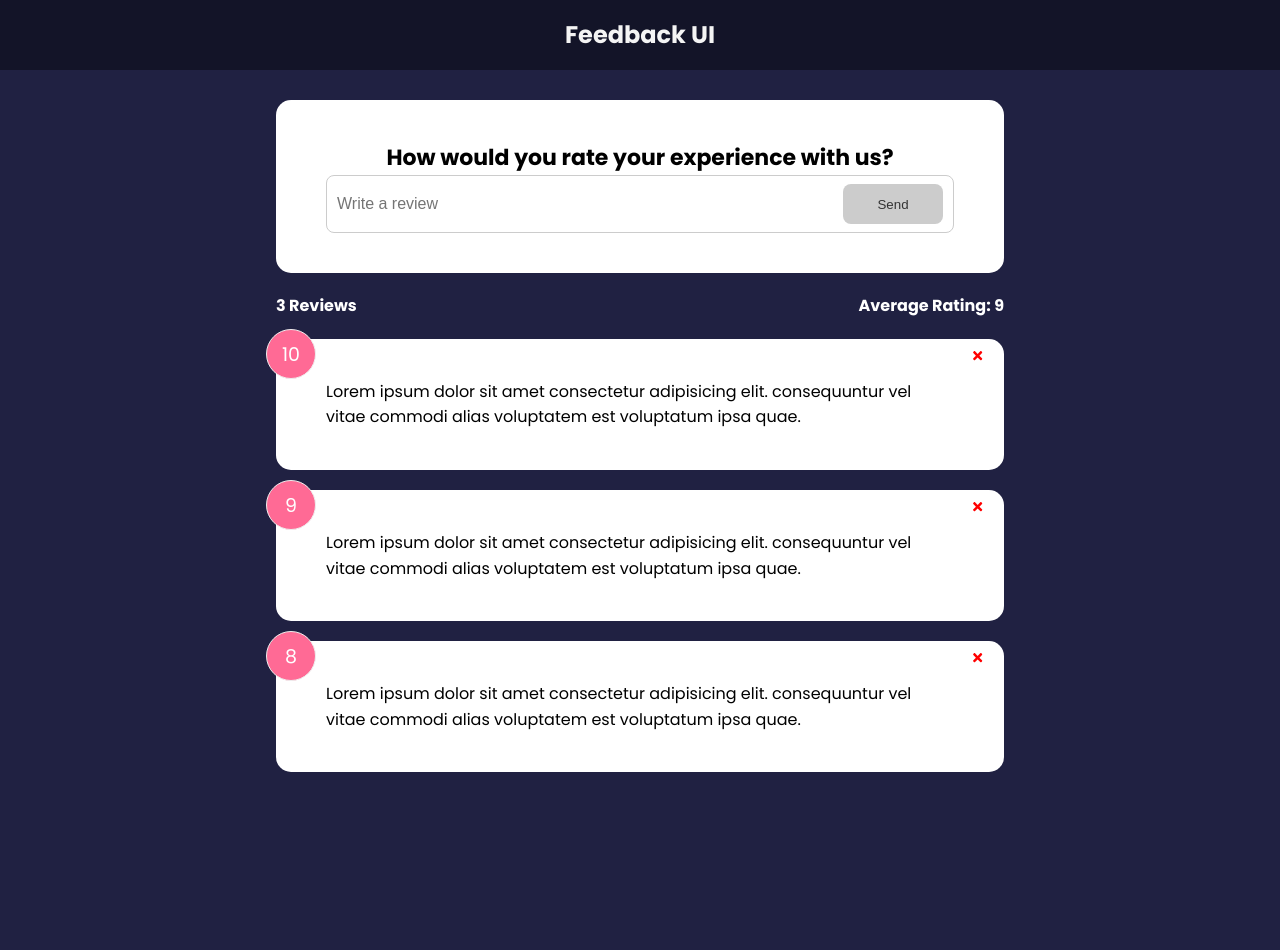
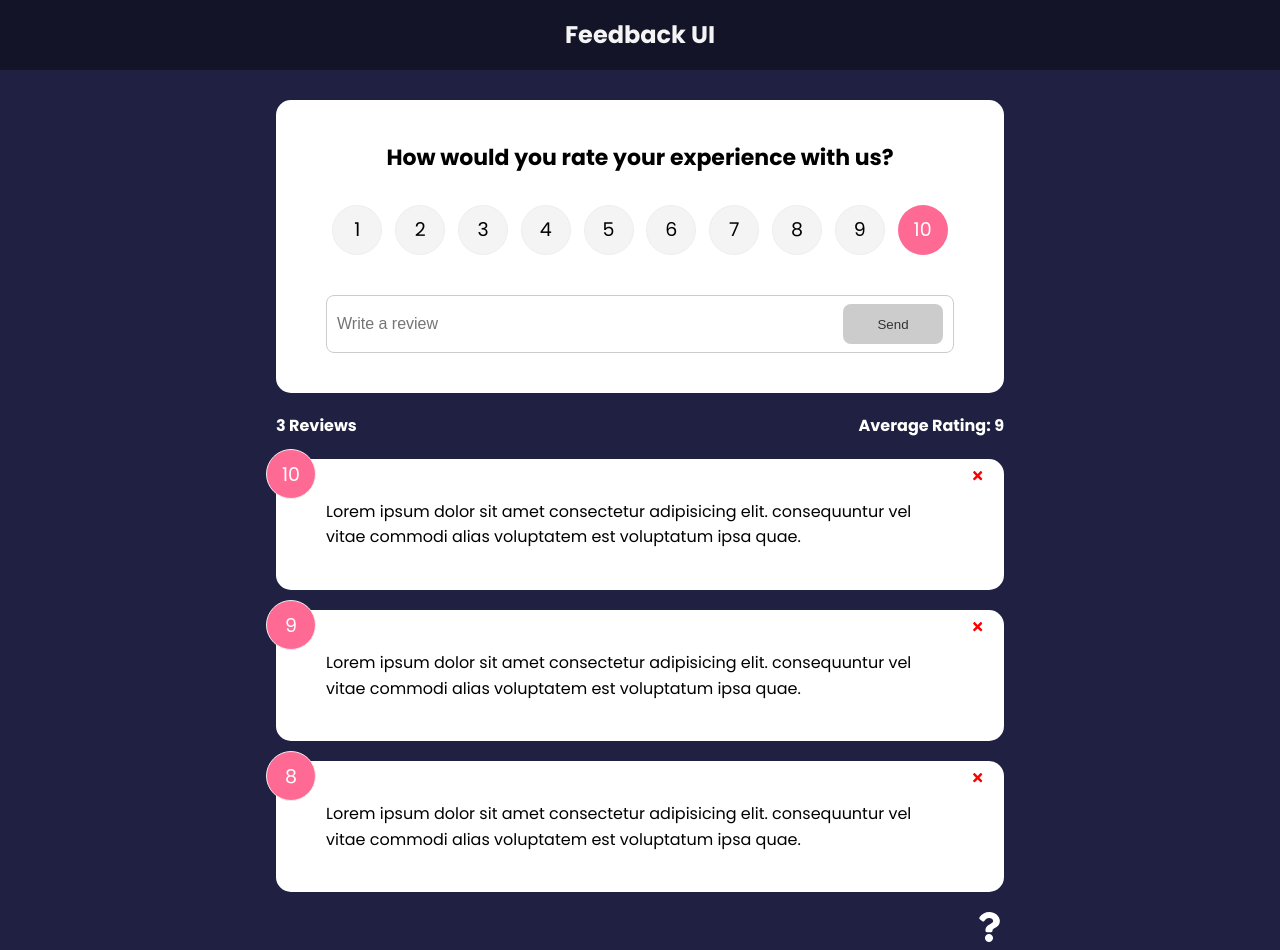
Before and after one commit to Swaniket/feedback-ui, a React (Create React App) app: page / in a window 1280 px wide. Before the commit the page ends 800 px from the top, so only its background shows below. Built offline with nearby package versions, Linux system fonts and the light colour scheme.

Commit message:
Completed Feedback Form & Form Validation

```diff
--- a/package.json
+++ b/package.json
@@ -6,10 +6,13 @@
     "@testing-library/jest-dom": "^5.16.4",
     "@testing-library/react": "^13.3.0",
     "@testing-library/user-event": "^13.5.0",
+    "framer-motion": "^4.1.17",
     "react": "^18.2.0",
     "react-dom": "^18.2.0",
     "react-icons": "^4.4.0",
+    "react-router-dom": "^6.3.0",
     "react-scripts": "5.0.1",
+    "uuid": "^8.3.2",
     "web-vitals": "^2.1.4"
   },
   "scripts": {
--- a/src/App.js
+++ b/src/App.js
@@ -1,10 +1,20 @@
 import { useState } from "react";
+import {
+  BrowserRouter as Router,
+  Routes,
+  Route,
+  NavLink,
+} from "react-router-dom";
+import { v4 as uuidv4 } from "uuid";
 
 import Header from "./componets/Header";
 import FeedbackList from "./componets/FeedbackList";
 import FeedbackStats from "./componets/FeedbackStats";
 import FeedbackForm from "./componets/FeedbackForm";
 import FeedbackData from "./data/FeedbackData";
+import AboutPage from "./pages/AboutPage";
+import AboutIconLink from "./componets/AboutIconLink";
+// import Card from "./componets/shared/Card";
 
 function App() {
   const [feedback, setFeedback] = useState(FeedbackData);
@@ -15,15 +25,46 @@
     }
   };
 
+  const addFeedback = (newFeedback) => {
+    newFeedback.id = uuidv4();
+    setFeedback([newFeedback, ...feedback]);
+  };
+
   return (
-    <>
+    <Router>
       <Header text="Feedback UI" />
       <div className="container">
-        <FeedbackForm />
-        <FeedbackStats feedback={feedback} />
-        <FeedbackList feedback={feedback} handleDelete={deleteFeedback} />
+        <Routes>
+          <Route
+            exact
+            path="/"
+            element={
+              <>
+                <FeedbackForm handleAdd={addFeedback} />
+                <FeedbackStats feedback={feedback} />
+                <FeedbackList
+                  feedback={feedback}
+                  handleDelete={deleteFeedback}
+                />
+                <AboutIconLink />
+              </>
+            }
+          ></Route>
+
+          <Route path="/about" element={<AboutPage />} />
+        </Routes>
+
+        {/* We can use this in the Navigation Bar */}
+        {/* <Card>
+          <NavLink to="/" activeClassName="active">
+            Home
+          </NavLink>
+          <NavLink to="/about" activeClassName="active">
+            About
+          </NavLink>
+        </Card> */}
       </div>
-    </>
+    </Router>
   );
 }
 
--- /dev/null
+++ b/src/componets/AboutIconLink.jsx
@@ -0,0 +1,18 @@
+import { FaQuestion } from "react-icons/fa";
+import { Link } from "react-router-dom";
+
+function AboutIconLink() {
+  return (
+    <div className="about-link">
+      <Link to={{
+        pathname: '/about',
+        // search: '?sort=name',
+        // hash: "#about"
+      }}>
+        <FaQuestion size={30} />
+      </Link>
+    </div>
+  );
+}
+
+export default AboutIconLink;
--- a/src/componets/FeedbackForm.jsx
+++ b/src/componets/FeedbackForm.jsx
@@ -1,32 +1,48 @@
 import { useState } from "react";
+import RatingSelect from "./RatingSelect";
 import Card from "./shared/Card";
 import Button from "./shared/Button";
 
-function FeedbackForm() {
+function FeedbackForm({handleAdd}) {
   const [text, setText] = useState("");
+  const [rating, setRating] = useState(10);
   const [btnDisabled, setBtnDisabled] = useState(true);
   const [message, setMessage] = useState("");
 
   const handleTextChange = (e) => {
-    if (text === '') {
-        setBtnDisabled(true)
-        setMessage(null)
-    } else if (text !== '' && text.trim().length <= 10) {
-        setMessage("Review must me atleast 10 characters")
-        setBtnDisabled(true)
+    if (text === "") {
+      setBtnDisabled(true);
+      setMessage(null);
+    } else if (text !== "" && text.trim().length <= 10) {
+      setMessage("Review must me atleast 10 characters");
+      setBtnDisabled(true);
     } else {
-        setMessage(null)
-        setBtnDisabled(false)
+      setMessage(null);
+      setBtnDisabled(false);
     }
     setText(e.target.value);
   };
 
+  const handleSubmit = (e) => {
+    e.preventDefault();
+    if (text.trim().length > 10) {
+      const newFeedback = {
+        text,
+        rating,
+      };
+
+      handleAdd(newFeedback);
+      setText('')
+    }
+  };
+
   return (
     <Card>
-      <form>
+      <form onSubmit={handleSubmit}>
         <h2>
           <strong>How would you rate your experience with us?</strong>
         </h2>
+        <RatingSelect select={(rating) => setRating(rating)} />
         <div className="input-group">
           <input
             type="text"
--- /dev/null
+++ b/src/componets/RatingSelect.jsx
@@ -0,0 +1,127 @@
+import { useState } from "react";
+
+function RatingSelect({select}) {
+  const [selected, setSelected] = useState(10);
+
+  const handleChange = (e) => {
+    setSelected(Number(e.currentTarget.value));
+    select(Number(e.currentTarget.value))
+  };
+
+  return (
+    <ul className="rating">
+      <li>
+        <input
+          type="radio"
+          id="num1"
+          name="rating"
+          value="1"
+          onChange={handleChange}
+          checked={selected === 1}
+        />
+        <label htmlFor="num1">1</label>
+      </li>
+      <li>
+        <input
+          type="radio"
+          id="num2"
+          name="rating"
+          value="2"
+          onChange={handleChange}
+          checked={selected === 2}
+        />
+        <label htmlFor="num2">2</label>
+      </li>
+      <li>
+        <input
+          type="radio"
+          id="num3"
+          name="rating"
+          value="3"
+          onChange={handleChange}
+          checked={selected === 3}
+        />
+        <label htmlFor="num3">3</label>
+      </li>
+      <li>
+        <input
+          type="radio"
+          id="num4"
+          name="rating"
+          value="4"
+          onChange={handleChange}
+          checked={selected === 4}
+        />
+        <label htmlFor="num4">4</label>
+      </li>
+      <li>
+        <input
+          type="radio"
+          id="num5"
+          name="rating"
+          value="5"
+          onChange={handleChange}
+          checked={selected === 5}
+        />
+        <label htmlFor="num5">5</label>
+      </li>
+      <li>
+        <input
+          type="radio"
+          id="num6"
+          name="rating"
+          value="6"
+          onChange={handleChange}
+          checked={selected === 6}
+        />
+        <label htmlFor="num6">6</label>
+      </li>
+      <li>
+        <input
+          type="radio"
+          id="num7"
+          name="rating"
+          value="7"
+          onChange={handleChange}
+          checked={selected === 7}
+        />
+        <label htmlFor="num7">7</label>
+      </li>
+      <li>
+        <input
+          type="radio"
+          id="num8"
+          name="rating"
+          value="8"
+          onChange={handleChange}
+          checked={selected === 8}
+        />
+        <label htmlFor="num8">8</label>
+      </li>
+      <li>
+        <input
+          type="radio"
+          id="num9"
+          name="rating"
+          value="9"
+          onChange={handleChange}
+          checked={selected === 9}
+        />
+        <label htmlFor="num9">9</label>
+      </li>
+      <li>
+        <input
+          type="radio"
+          id="num10"
+          name="rating"
+          value="10"
+          onChange={handleChange}
+          checked={selected === 10}
+        />
+        <label htmlFor="num10">10</label>
+      </li>
+    </ul>
+  );
+}
+
+export default RatingSelect;
--- a/src/index.css
+++ b/src/index.css
@@ -21,6 +21,11 @@
   max-width: 768px;
   margin: auto;
   padding: 0 20px;
+}
+
+.active {
+  background-color: red;
+  color: black;
 }
 
 header {
--- /dev/null
+++ b/src/pages/AboutPage.jsx
@@ -0,0 +1,20 @@
+import Card from "../componets/shared/Card";
+import { Link } from "react-router-dom";
+
+function AboutPage() {
+  return (
+    <Card>
+      <div className="about">
+        <h1>About this Project</h1>
+        <p>This is a React app to leave feedback for a product or service</p>
+        <p>Version: 1.0.0</p>
+
+        <p>
+            <Link to="/">Back to Home</Link>
+        </p>
+      </div>
+    </Card>
+  );
+}
+
+export default AboutPage;
```
Also changed, not shown: src/componets/FeedbackList.jsx (+23 -0 lines), src/context/FeedbackContext.js (added), 1 other file (tests, documents, lock files or other folders).
